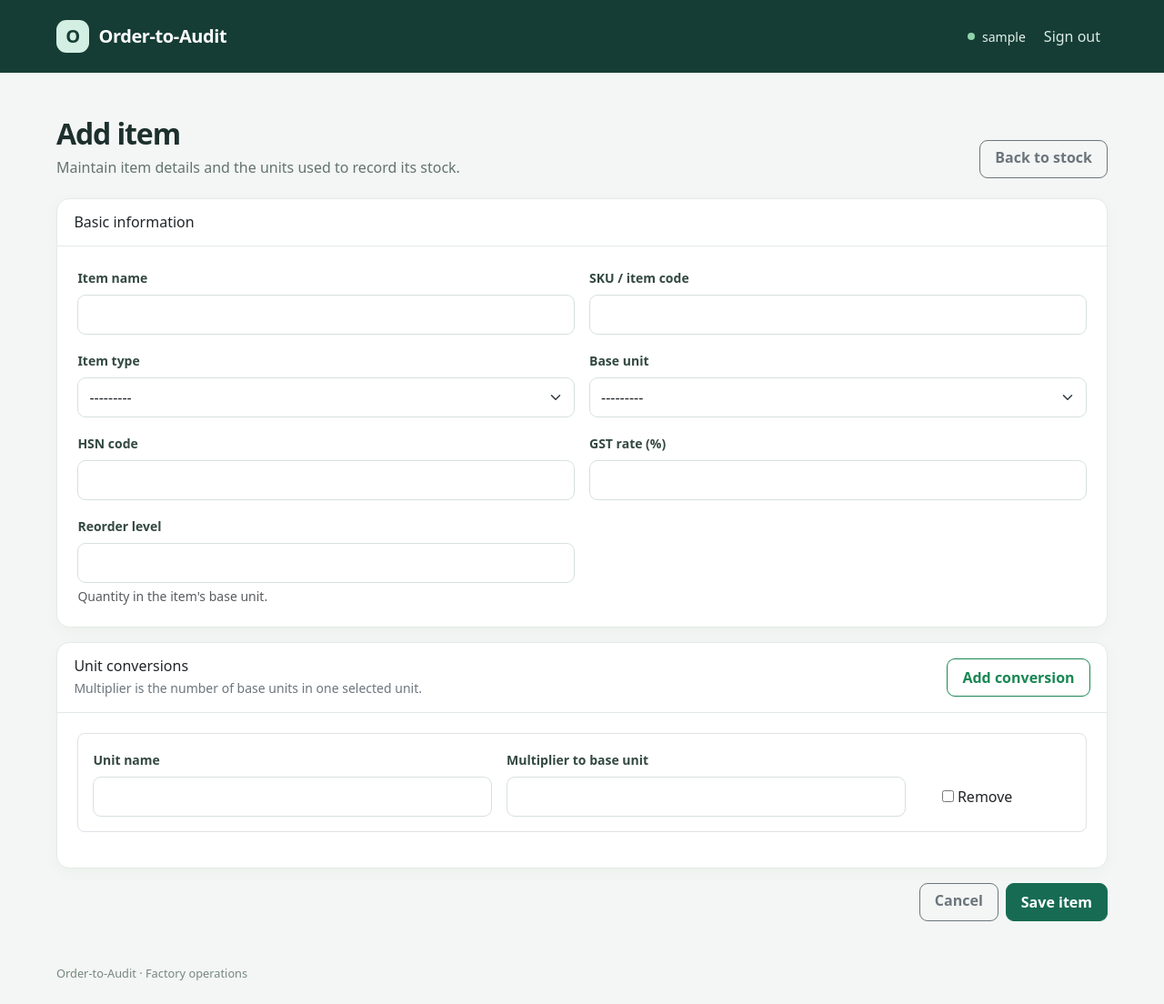
After one commit to sarthi278/NITT, a Django app: page /items/add/ in a window 1280 px wide. The commit adds this page. Shown: the whole page at 91% size. Run offline with Django 5.2, Linux system fonts and the light colour scheme; the visitor is signed in with stand-in values (Sample User, id 1); parts of the project's set-up code (start-up, migrations or seed data) failed here and were passed over.

Commit message:
Add item management workflows
Co-authored-by: Copilot <223556219+Copilot@users.noreply.github.com>

```diff
--- a/config/urls.py
+++ b/config/urls.py
@@ -1,7 +1,16 @@
 from django.contrib import admin
 from django.urls import path
 from core.views import health, home, login_view, logout_view, dashboard
-from core.views import purchase_view, production_view, stock_view, stock_inward_view, ledger_view
+from core.views import (
+    item_create_view,
+    item_edit_view,
+    item_toggle_active_view,
+    ledger_view,
+    production_view,
+    purchase_view,
+    stock_inward_view,
+    stock_view,
+)
 
 urlpatterns = [
     path("admin/", admin.site.urls),
@@ -13,6 +22,9 @@ urlpatterns = [
     path("production/", production_view, name="production"),
     path("stock/", stock_view, name="stock"),
     path("stock/inward/", stock_inward_view, name="stock_inward"),
+    path("items/add/", item_create_view, name="item_create"),
+    path("items/<int:item_id>/edit/", item_edit_view, name="item_edit"),
+    path("items/<int:item_id>/toggle-active/", item_toggle_active_view, name="item_toggle_active"),
     path("ledger/", ledger_view, name="ledger"),
     path("", home),
 ]
--- a/core/forms.py
+++ b/core/forms.py
@@ -1,10 +1,144 @@
 from decimal import Decimal
 
 from django import forms
+from django.core.exceptions import ValidationError
+from django.forms import BaseInlineFormSet, inlineformset_factory
 from django.utils import timezone
 
-from core.models import Item, Supplier
+from core.models import (
+    BOMLine,
+    Item,
+    ProductionConsumption,
+    PurchaseLine,
+    Supplier,
+    UnitConversion,
+)
 from core.services.units import to_item_base
+
+
+def item_has_business_history(item):
+    return (
+        item.movements.exists()
+        or item.stock_inwards.exists()
+        or item.batches.exists()
+        or PurchaseLine.objects.filter(item=item).exists()
+        or ProductionConsumption.objects.filter(item=item).exists()
+        or BOMLine.objects.filter(item=item).exists()
+    )
+
+
+class ItemForm(forms.ModelForm):
+    gst_rate = forms.DecimalField(
+        label="GST rate (%)",
+        max_digits=12,
+        decimal_places=2,
+        min_value=Decimal("0"),
+        max_value=Decimal("100"),
+    )
+    reorder_level = forms.DecimalField(
+        max_digits=16,
+        decimal_places=3,
+        min_value=Decimal("0"),
+        help_text="Quantity in the item's base unit.",
+    )
+
+    class Meta:
+        model = Item
+        fields = ["name", "sku", "item_type", "base_unit", "hsn_code", "gst_rate", "reorder_level"]
+        widgets = {
+            "name": forms.TextInput(attrs={"autocomplete": "off"}),
+            "sku": forms.TextInput(attrs={"autocomplete": "off"}),
+            "hsn_code": forms.TextInput(attrs={"autocomplete": "off"}),
+        }
+
+    def __init__(self, *args, **kwargs):
+        super().__init__(*args, **kwargs)
+        self.fields["name"].label = "Item name"
+        self.fields["sku"].label = "SKU / item code"
+        self.fields["item_type"].label = "Item type"
+        self.fields["base_unit"].label = "Base unit"
+        self.fields["hsn_code"].label = "HSN code"
+        self.fields["reorder_level"].label = "Reorder level"
+        for field in self.fields.values():
+            field.widget.attrs["class"] = (
+                "form-select" if isinstance(field.widget, forms.Select) else "form-control"
+            )
+
+    def clean_name(self):
+        name = self.cleaned_data["name"].strip()
+        if not name:
+            raise ValidationError("Item name is required.")
+        return name
+
+    def clean_sku(self):
+        sku = self.cleaned_data["sku"].strip()
+        if not sku:
+            raise ValidationError("SKU / item code is required.")
+        return sku
+
+    def clean_base_unit(self):
+        base_unit = self.cleaned_data["base_unit"]
+        if (
+            self.instance.pk
+            and base_unit != self.instance.base_unit
+            and item_has_business_history(self.instance)
+        ):
+            raise ValidationError(
+                "Base unit cannot be changed after this item has been used."
+            )
+        return base_unit
+
+
+class UnitConversionForm(forms.ModelForm):
+    to_base_multiplier = forms.DecimalField(
+        label="Multiplier to base unit",
+        max_digits=16,
+        decimal_places=3,
+        min_value=Decimal("0.001"),
+    )
+
+    class Meta:
+        model = UnitConversion
+        fields = ["unit", "to_base_multiplier"]
+
+    def __init__(self, *args, **kwargs):
+        super().__init__(*args, **kwargs)
+        self.fields["unit"].label = "Unit name"
+        for field in self.fields.values():
+            field.widget.attrs["class"] = "form-control"
+
+    def clean_unit(self):
+        return self.cleaned_data["unit"].strip()
+
+
+class ItemConversionFormSet(BaseInlineFormSet):
+    def clean(self):
+        super().clean()
+        if any(self.errors):
+            return
+
+        base_unit = self.instance.base_unit
+        for form in self.forms:
+            if not form.cleaned_data or form.cleaned_data.get("DELETE"):
+                continue
+            if (
+                form.cleaned_data.get("unit") == base_unit
+                and form.cleaned_data.get("to_base_multiplier") != Decimal("1")
+            ):
+                form.add_error(
+                    "to_base_multiplier",
+                    "A conversion using the base unit must have a multiplier of 1.",
+                )
+
+
+ItemConversionFormSetFactory = inlineformset_factory(
+    Item,
+    UnitConversion,
+    form=UnitConversionForm,
+    formset=ItemConversionFormSet,
+    extra=1,
+    can_delete=True,
+)
 
 
 class StockInwardForm(forms.Form):
@@ -33,7 +167,7 @@ class StockInwardForm(forms.Form):
 
     def __init__(self, *args, **kwargs):
         super().__init__(*args, **kwargs)
-        self.fields["item"].queryset = Item.objects.order_by("name")
+        self.fields["item"].queryset = Item.objects.filter(is_active=True).order_by("name")
         self.fields["supplier"].queryset = Supplier.objects.order_by("name")
         self.fields["entry_date"].initial = timezone.localdate()
         self.fields["manufacturing_date"].widget = forms.DateInput(attrs={"type": "date"})
--- a/core/services/stock_inward.py
+++ b/core/services/stock_inward.py
@@ -39,6 +39,8 @@ def post_stock_inward(
         return existing, False
 
     item = Item.objects.select_for_update().get(pk=item.pk)
+    if not item.is_active:
+        raise ValueError("This item is inactive and cannot receive stock.")
     quantity = to_item_base(display_quantity, item, unit)
     try:
         cost = Decimal(str(unit_cost))
--- a/core/views.py
+++ b/core/views.py
@@ -4,12 +4,15 @@ from django.contrib.auth import authenticate, login, logout
 from django.contrib.auth.decorators import login_required, user_passes_test
 from django.contrib import messages
 from django.db import IntegrityError
+from django.db.models import Q
 from django.utils import timezone
 from django.db import connection
 from decimal import Decimal
 import uuid
+from django.shortcuts import get_object_or_404
+from django.views.decorators.http import require_POST
 
-from core.forms import StockInwardForm
+from core.forms import ItemConversionFormSetFactory, ItemForm, StockInwardForm
 from core.models import (
     Customer,
     Item,
@@ -21,6 +24,7 @@ from core.models import (
     StockMovement,
 )
 from core.services.stock import balance
+from core.services.items import save_item_with_conversions
 from core.services.stock_inward import post_stock_inward
 from core.services.purchasing import post_purchase
 from core.services.production import post_production_run
@@ -79,7 +83,10 @@ def purchase_view(request):
     if request.method == "POST":
         try:
             supplier = Supplier.objects.get(pk=request.POST["supplier"])
-            item = Item.objects.get(pk=request.POST["item"])
+            item = get_object_or_404(
+                Item.objects.filter(is_active=True),
+                pk=request.POST["item"],
+            )
             post_purchase(
                 supplier=supplier,
                 item=item,
@@ -94,13 +101,13 @@ def purchase_view(request):
         except (KeyError, ValueError) as error:
             return render(request, "purchase.html", {
                 "suppliers": Supplier.objects.all(),
-                "items": Item.objects.exclude(item_type="FINISHED"),
+                "items": Item.objects.filter(is_active=True).exclude(item_type="FINISHED"),
                 "next_number": f"PUR-{Purchase.objects.count() + 1:04d}",
                 "error": str(error),
             })
     return render(request, "purchase.html", {
         "suppliers": Supplier.objects.all(),
-        "items": Item.objects.exclude(item_type="FINISHED"),
+        "items": Item.objects.filter(is_active=True).exclude(item_type="FINISHED"),
         "next_number": f"PUR-{Purchase.objects.count() + 1:04d}",
     })
 
@@ -151,18 +158,49 @@ def production_view(request):
 
 @role_allowed("Production", "Admin", "Accountant", "Owner")
 def stock_view(request):
+    search = request.GET.get("q", "").strip()[:100]
+    item_type = request.GET.get("item_type", "")
+    item_queryset = Item.objects.all()
+    if search:
+        item_queryset = item_queryset.filter(
+            Q(name__icontains=search) | Q(sku__icontains=search)
+        )
+    if item_type in Item.ItemType.values:
+        item_queryset = item_queryset.filter(item_type=item_type)
+
     items = []
-    for item in Item.objects.all().order_by("item_type", "name"):
-        items.append({"item": item, "balance": balance(item)})
+    for item in item_queryset.order_by("item_type", "name"):
+        current_stock = balance(item)
+        items.append({
+            "item": item,
+            "balance": current_stock,
+            "is_low_stock": current_stock < item.reorder_level,
+        })
     can_add_stock = request.user.is_superuser or request.user.groups.filter(
         name__in=["Production", "Admin", "Owner"]
     ).exists()
-    return render(request, "stock.html", {"items": items, "can_add_stock": can_add_stock})
+    return render(
+        request,
+        "stock.html",
+        {
+            "items": items,
+            "can_add_stock": can_add_stock,
+            "can_manage_items": can_add_stock,
+            "has_any_items": Item.objects.exists(),
+            "search": search,
+            "item_type": item_type,
+            "item_types": Item.ItemType.choices,
+        },
+    )
 
 
 @role_allowed("Production", "Admin", "Owner")
 def stock_inward_view(request):
-    items = list(Item.objects.prefetch_related("conversions").order_by("name"))
+    items = list(
+        Item.objects.filter(is_active=True)
+        .prefetch_related("conversions")
+        .order_by("name")
+    )
     item_metadata = {}
     for item in items:
         units = [conversion.unit for conversion in item.conversions.all()]
@@ -216,6 +254,69 @@ def stock_inward_view(request):
     )
 
 
+def _item_form_response(request, *, item=None):
+    if request.method == "POST":
+        item_form = ItemForm(request.POST, instance=item)
+        item_is_valid = item_form.is_valid()
+        item_instance = item_form.save(commit=False) if item_is_valid else item_form.instance
+        conversion_formset = ItemConversionFormSetFactory(
+            request.POST,
+            instance=item_instance,
+            prefix="conversions",
+        )
+        conversions_are_valid = conversion_formset.is_valid()
+
+        if item_is_valid and conversions_are_valid:
+            conversions = conversion_formset.save(commit=False)
+            deleted_conversions = conversion_formset.deleted_objects
+            saved_item = save_item_with_conversions(
+                item_instance,
+                conversions,
+                deleted_conversions,
+            )
+            action = "updated" if item else "created"
+            messages.success(request, f"Item {saved_item.name} was {action}.")
+            return redirect("stock")
+    else:
+        item_form = ItemForm(instance=item)
+        conversion_formset = ItemConversionFormSetFactory(
+            instance=item_form.instance,
+            prefix="conversions",
+        )
+
+    return render(
+        request,
+        "item_form.html",
+        {
+            "item_form": item_form,
+            "conversion_formset": conversion_formset,
+            "item": item,
+        },
+    )
+
+
+@role_allowed("Production", "Admin", "Owner")
+def item_create_view(request):
+    return _item_form_response(request)
+
+
+@role_allowed("Production", "Admin", "Owner")
+def item_edit_view(request, item_id):
+    item = get_object_or_404(Item, pk=item_id)
+    return _item_form_response(request, item=item)
+
+
+@role_allowed("Production", "Admin", "Owner")
+@require_POST
+def item_toggle_active_view(request, item_id):
+    item = get_object_or_404(Item, pk=item_id)
+    item.is_active = not item.is_active
+    item.save(update_fields=["is_active"])
+    status = "activated" if item.is_active else "deactivated"
+    messages.success(request, f"Item {item.name} was {status}.")
+    return redirect("stock")
+
+
 @role_allowed("Production", "Admin", "Accountant", "Owner")
 def ledger_view(request):
     movements = StockMovement.objects.select_related("item", "user").order_by("-timestamp", "-id")
--- a/templates/base.html
+++ b/templates/base.html
@@ -47,6 +47,7 @@
     .table > :not(caption) > * > * { padding: .8rem .85rem; border-bottom-color: var(--line); }
     .table-responsive { border: 1px solid var(--line); border-radius: 10px; }
     .table-responsive .table { min-width: 620px; }
+    .table-responsive .item-table { min-width: 1000px; }
     .alert { border: 0; border-radius: 10px; }
     .site-footer { color: #778780; font-size: .8rem; }
     @media (min-width: 576px) { .w-sm-auto { width: auto !important; } }
--- /dev/null
+++ b/templates/item_form.html
@@ -0,0 +1,114 @@
+{% extends "base.html" %}
+{% block title %}{% if item %}Edit item{% else %}Add item{% endif %} · Order-to-Audit{% endblock %}
+{% block content %}
+<div class="page-heading">
+  <div>
+    <h1 class="page-title">{% if item %}Edit item{% else %}Add item{% endif %}</h1>
+    <p class="page-subtitle">Maintain item details and the units used to record its stock.</p>
+  </div>
+  <a class="btn btn-outline-secondary" href="{% url 'stock' %}">Back to stock</a>
+</div>
+{% if item_form.non_field_errors %}
+  <div class="alert alert-danger" role="alert">{{ item_form.non_field_errors }}</div>
+{% endif %}
+{% if conversion_formset.non_form_errors %}
+  <div class="alert alert-danger" role="alert">{{ conversion_formset.non_form_errors }}</div>
+{% endif %}
+<form method="post" id="itemForm">
+  {% csrf_token %}
+  <div class="card mb-3">
+    <div class="card-header"><h2 class="h6 mb-0">Basic information</h2></div>
+    <div class="card-body row g-3">
+      {% for field in item_form.visible_fields %}
+        <div class="col-12 col-md-6">
+          <label class="form-label" for="{{ field.id_for_label }}">{{ field.label }}</label>
+          {{ field }}
+          {% if field.help_text %}<div class="form-text">{{ field.help_text }}</div>{% endif %}
+          {% for error in field.errors %}<div class="invalid-feedback d-block">{{ error }}</div>{% endfor %}
+        </div>
+      {% endfor %}
+    </div>
+  </div>
+  <div class="card mb-3">
+    <div class="card-header d-flex flex-column flex-sm-row justify-content-between align-items-sm-center gap-2">
+      <div>
+        <h2 class="h6 mb-1">Unit conversions</h2>
+        <p class="small text-secondary mb-0">Multiplier is the number of base units in one selected unit.</p>
+      </div>
+      <button class="btn btn-outline-success" type="button" id="addConversion">Add conversion</button>
+    </div>
+    <div class="card-body">
+      {{ conversion_formset.management_form }}
+      <div id="conversionForms">
+        {% for conversion_form in conversion_formset %}
+          <div class="conversion-row border rounded-3 p-3 mb-3">
+            {% for hidden in conversion_form.hidden_fields %}{{ hidden }}{% endfor %}
+            {% if conversion_form.non_field_errors %}<div class="alert alert-danger py-2">{{ conversion_form.non_field_errors }}</div>{% endif %}
+            <div class="row g-3 align-items-end">
+              <div class="col-12 col-md-5">
+                <label class="form-label" for="{{ conversion_form.unit.id_for_label }}">{{ conversion_form.unit.label }}</label>
+                {{ conversion_form.unit }}
+                {% for error in conversion_form.unit.errors %}<div class="invalid-feedback d-block">{{ error }}</div>{% endfor %}
+              </div>
+              <div class="col-12 col-md-5">
+                <label class="form-label" for="{{ conversion_form.to_base_multiplier.id_for_label }}">{{ conversion_form.to_base_multiplier.label }}</label>
+                {{ conversion_form.to_base_multiplier }}
+                {% for error in conversion_form.to_base_multiplier.errors %}<div class="invalid-feedback d-block">{{ error }}</div>{% endfor %}
+              </div>
+              <div class="col-12 col-md-2">
+                <div class="form-check pb-2">
+                  {{ conversion_form.DELETE }}
+                  <label class="form-check-label" for="{{ conversion_form.DELETE.id_for_label }}">Remove</label>
+                </div>
+              </div>
+            </div>
+          </div>
+        {% endfor %}
+      </div>
+      <template id="emptyConversionForm">
+        <div class="conversion-row border rounded-3 p-3 mb-3">
+          {% for hidden in conversion_formset.empty_form.hidden_fields %}{{ hidden }}{% endfor %}
+          <div class="row g-3 align-items-end">
+            <div class="col-12 col-md-5">
+              <label class="form-label" for="{{ conversion_formset.empty_form.unit.id_for_label }}">{{ conversion_formset.empty_form.unit.label }}</label>
+              {{ conversion_formset.empty_form.unit }}
+            </div>
+            <div class="col-12 col-md-5">
+              <label class="form-label" for="{{ conversion_formset.empty_form.to_base_multiplier.id_for_label }}">{{ conversion_formset.empty_form.to_base_multiplier.label }}</label>
+              {{ conversion_formset.empty_form.to_base_multiplier }}
+            </div>
+            <div class="col-12 col-md-2">
+              <div class="form-check pb-2">
+                {{ conversion_formset.empty_form.DELETE }}
+                <label class="form-check-label" for="{{ conversion_formset.empty_form.DELETE.id_for_label }}">Remove</label>
+              </div>
+            </div>
+          </div>
+        </div>
+      </template>
+    </div>
+  </div>
+  <div class="d-flex flex-column flex-sm-row justify-content-end gap-2">
+    <a class="btn btn-outline-secondary" href="{% url 'stock' %}">Cancel</a>
+    <button class="btn btn-success" id="saveItem" type="submit">{% if item %}Save changes{% else %}Save item{% endif %}</button>
+  </div>
+</form>
+<script>
+  const conversionForms = document.getElementById("conversionForms");
+  const totalForms = document.getElementById("id_conversions-TOTAL_FORMS");
+  const emptyConversionForm = document.getElementById("emptyConversionForm");
+
+  document.getElementById("addConversion").addEventListener("click", () => {
+    const index = Number(totalForms.value);
+    const html = emptyConversionForm.innerHTML.replace(/__prefix__/g, index);
+    conversionForms.insertAdjacentHTML("beforeend", html);
+    totalForms.value = index + 1;
+  });
+
+  document.getElementById("itemForm").addEventListener("submit", () => {
+    const button = document.getElementById("saveItem");
+    button.disabled = true;
+    button.textContent = "Saving...";
+  });
+</script>
+{% endblock %}
```
Also changed, not shown: core/models.py (+22 -9 lines), core/services/items.py (added, +19 -0 lines), core/tests/test_item_management.py (added, +224 -0 lines), core/tests/test_stock_inward.py (+1 -1 lines), core/tests/test_ui.py (+2 -1 lines), templates/stock.html (+69 -7 lines), README.md, core/migrations/0004_item_is_active_alter_item_base_unit_and_more.py (added).
